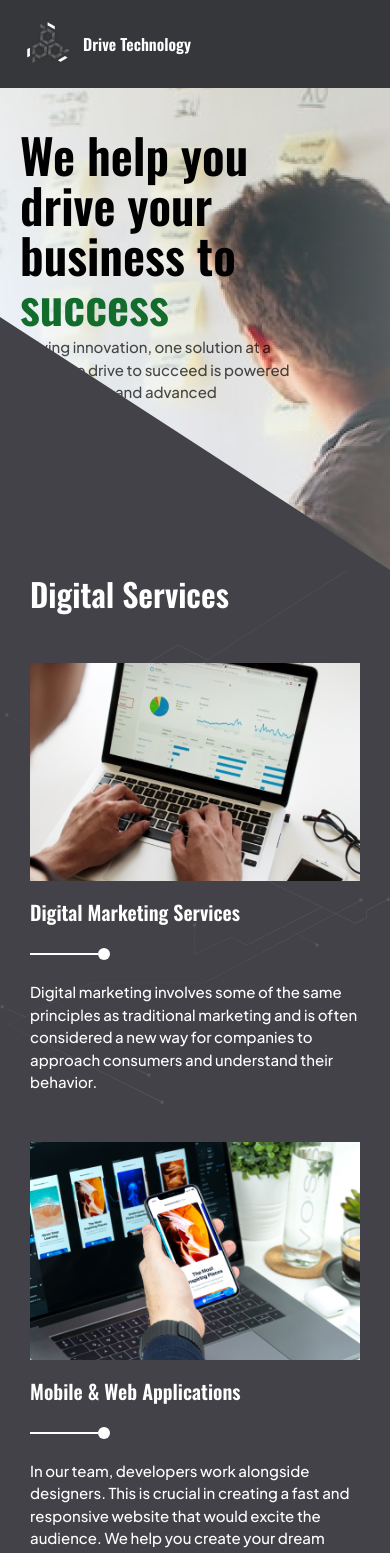
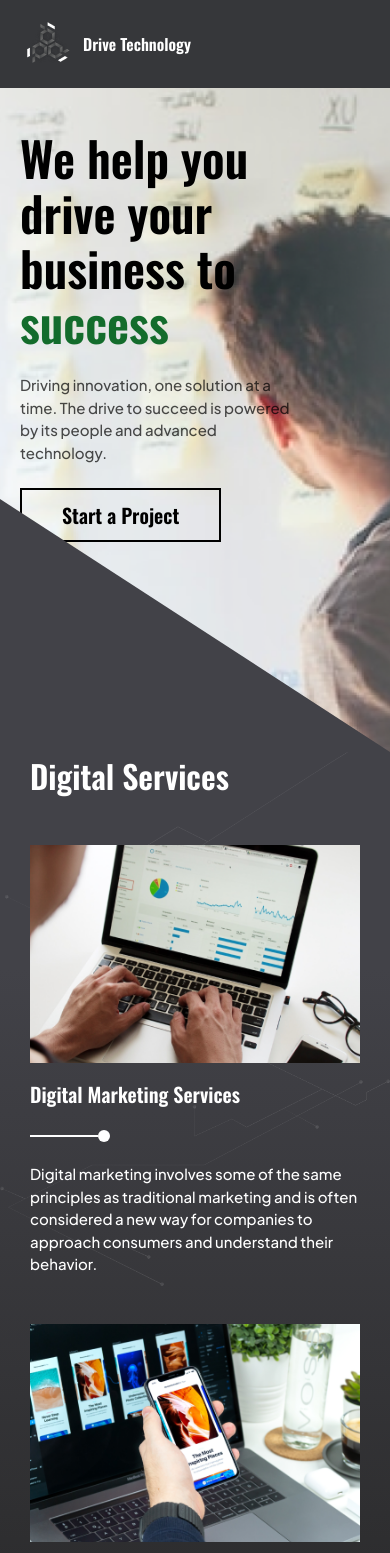
Before and after one commit to AhsanDT/drivetech, a Next.js app: page / in a window 390 px wide. Shown: the top 1553 px of the page. Built offline with nearby package versions, Linux system fonts and the light colour scheme; some icons are missing.

Commit message:
updated code

```diff
--- a/src/components/Home/Blogs.jsx
+++ b/src/components/Home/Blogs.jsx
@@ -48,9 +48,9 @@ const BLOGS = [
 
 const Blogs = () => {
   return (
-    <section className={`w-full bg-[#424248] pt-[80px] border-b border-b-[#747474]  relative`}>
+    <section className={`w-full linear-grad pt-[80px] border-b border-b-[#747474]  relative`}>
         <div className="w-full h-full">
-      <div className={` img-container h-screen olute top-0`}>
+      <div className={` img-container  abso lute top-0`}>
         <Image src={image} alt="img" />
         </div>
         <div className="absolute top-0 z-[11]  w-full  flex flex-col gap-y-[32px] items-cen ter justify-center px-[30px]  lg:px-[80px] ">
--- a/src/components/Home/Hero.jsx
+++ b/src/components/Home/Hero.jsx
@@ -8,12 +8,12 @@ const Hero = () => {
   return (
     <section className="w-full relative ">
         <div className="w-full h-sc reen  ">
-      <div className={` img-container w-full h-sc reen absolute z-[-2]`}>
+      <div className={` img-container w-full h-full absolute z-[-2]`}>
         <Image src={heroImage} alt="img" className=" hidden sm:block" />
-        <Image src={heromobImage} alt="img" className="sm:hidden" />
+        <Image src={heromobImage} alt="img" className="sm:hidden min-h-[640px]" />
       </div>
-      <div className=" pt-[130px] flex flex-col justify-center gap-y-[6px] lg:gap-y-[15px] md:gap-y-[27px] w-[80%] lg:w-[70%] xl:w-[49%] z-[11] px-[20px] md:px-[80px]">
-        <span className="font-bold text-[48px] md:text-[64px] tracki ng-[1px] leading-[50px] md:leading-[73px]">
+      <div className=" pt-[130px] flex flex-col justify-center gap-y-[24px] lg:gap-y-[15px] md:gap-y-[27px] w-[80%] lg:w-[70%] xl:w-[49%] z-[11] px-[20px] md:px-[80px]">
+        <span className="font-bold text-[48px] md:text-[64px] tracki ng-[1px] leading-[55px] md:leading-[73px]">
           We help you drive your business to{" "}
           <span className="text-[#136C2C]">success</span>
         </span>
@@ -30,7 +30,7 @@ const Hero = () => {
         <button className="border-[2px] border-black bg-[transparent]  text-[20px] px-[40px] py-[10px] w-fit text-black font-bold hidden lg:block ">
           Achieve Your Goals Faster With Us
         </button>
-        <button className="border-black border-[2px] bg-[transparent] text-[12px] px-[10px] py-[3px] w-fit text-black font-bold lg:hidden font-oswald ">
+        <button className="border-black border-[2px] bg-[transparent] text-[20px] px-[40px] py-[10px] w-fit text-black font-bold lg:hidden font-oswald mb-[100px] sm:mb-[20px]">
           Start a Project
         </button>
       </div>
--- a/src/components/Home/OurWorks.jsx
+++ b/src/components/Home/OurWorks.jsx
@@ -20,7 +20,7 @@ const DATA = [
 const OurWorks = () => {
   return (
     <>
-<section className={`w-full h-full bg-[#424248]  px-[30px] md:px-[40px] lg:px-[80px] relative pb-[180px]`}>
+<section className={`w-full h-full linear-grad  px-[30px] md:px-[40px] lg:px-[80px] relative pb-[180px]`}>
     <div className="w-full ">
 <div className={`img-container w-fit absolute top-0 `}>
         <Image src={bgImage} alt="img" />
--- a/src/components/Home/Partnership.jsx
+++ b/src/components/Home/Partnership.jsx
@@ -14,7 +14,7 @@ const DATA = [
 const Partnership = () => {
   return (
     <section className={`w-full  py-[100px] relative`}>
-      <div className="flex flex-col gap-y-[16px] lg:items-center px-[20px] lg:px-[80px]">
+      <div className="flex flex-col gap-y-[16px] lg:items-center px-[20px]  md:px-[80px]">
         <h1 className="lg:text-[32px] text-[48px] font-oswald font-bold text-[#282829] lg:text-center">
           Partnership
         </h1>
@@ -25,7 +25,7 @@ const Partnership = () => {
         </p>
         <div className="mt-[30px]">
           <ul className="text-[16px] font-oswald font-bold gap-x-[4px] flex lg:gap-x-[40px] lg:justify-center items-center">
-            <li className="text-white bg-black px-[8px] lg:px-[16px] py-[8px] cursor-pointer border">
+            <li className="text-white bg-black px-[8px] lg:px-[16px] py-[8px] cursor-pointer border border-black">
               CORE PARTNERS
             </li>
             <li className="text-black hover:bg-black hover:text-white border border-black px-[8px] lg:px-[16px] py-[8px] cursor-pointer">
@@ -33,7 +33,7 @@ const Partnership = () => {
             </li>
           </ul>
         </div>
-        <div className="flex gap-x-[80px] flex-wrap justify-center gap-y-[21px] lg:gap-y-[40px] mt-[30px] pb-[50px]">
+        <div className="flex gap-x-[80px] flex-wrap justify-center gap-y-[21px] lg:gap-y-[40px] mt-[30px] pb-[130px]">
           {DATA.map((data) => {
             return (
               <div className=" flex flex-col ustify-center lg:items-center ">
--- a/src/components/Home/Services.jsx
+++ b/src/components/Home/Services.jsx
@@ -45,15 +45,15 @@ const Services = () => {
   return (
     <>
 
-      <section className={` w-full h-full bg-[#424248] relative `}>
+      <section className={` w-full h-full linear-grad relative `}>
 
 
         <div className="w-full h-full py-[ 40px]">
-        <div className={` img-container absolute    w-full`}>
+        <div className={` img-container absolute  w-full`}>
           <Image src={bgImage} alt="img" />
           </div>
           <div className="relative z-[1]">
-          <div className="px-[30px] sm:px-[120px] xl:px-[200px] w-full lg:pb-[40px]">
+          <div className="px-[30px] sm:px-[120px] xl:px-[240px] w-full lg:pb-[40px]">
             <h1 className="text-[32px] lg:text-[48px] font-oswald font-bold text-white lg:text-center">
               Digital Services
             </h1>
@@ -61,7 +61,7 @@ const Services = () => {
               {SERVICES.map((service, index) => {
                 return (
                   <div
-                    className={`flex flex-col gap-y-[16px] md:flex-row gap-x-[20px] md:justify-between ${
+                    className={`flex flex-col gap-y-[16px] md:flex-row justify-center gap-x-[95px] ${
                       index == 1 && "md:flex-row-reverse"
                     } ${index == 3 && "md:flex-row-reverse"} w-full`}
                     key={service.id}
--- a/src/styles/globals.css
+++ b/src/styles/globals.css
@@ -98,6 +98,9 @@ font-family: 'Oswald', sans-serif;
   height: 100% !important;
   object-fit: cover;
 }
+.linear-grad {
+  background: linear-gradient(180deg, #424248 9.85%, #252525 47.46%, #303031 82.43%);
+}
 
 body {
   /* color: rgb(var(--foreground-rgb));
```
